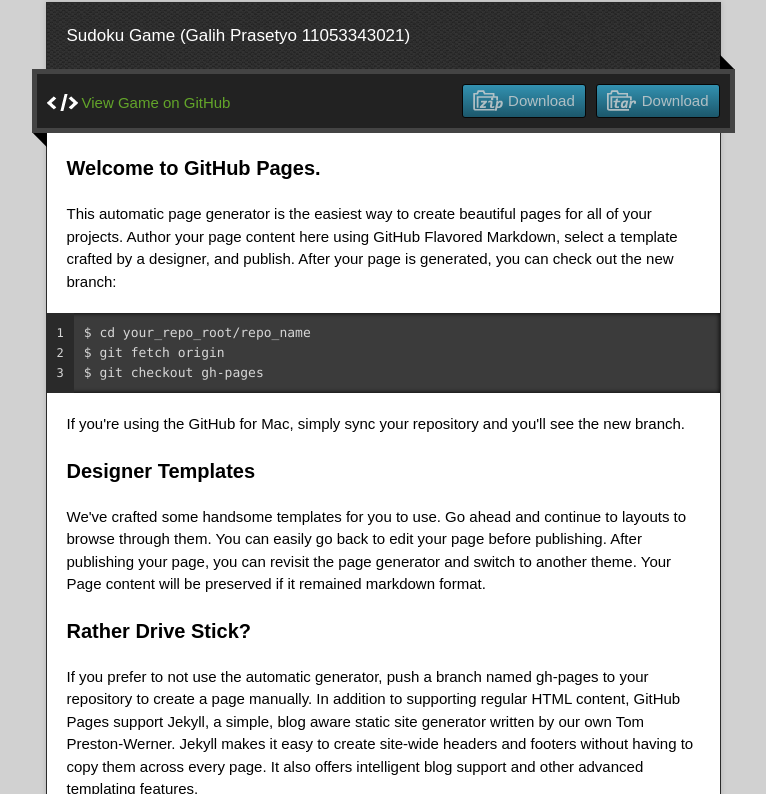
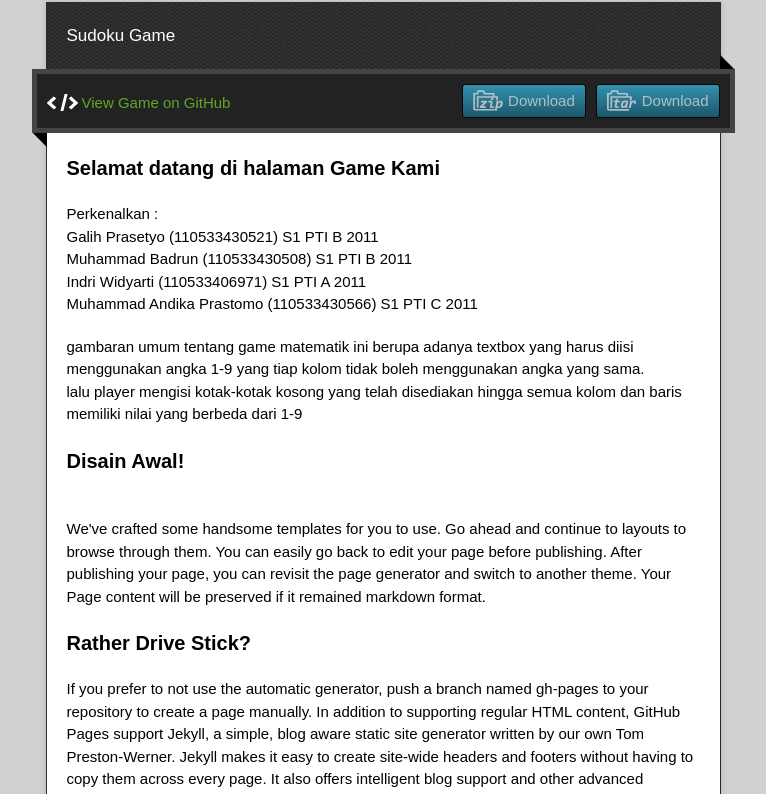
Before and after one commit to pendtiumpraz/game, a plain HTML site: page index.html in a window 1280 px wide. Shown: the part 128-922 px from the top of the page, without its empty margins (257-1023 px from the left). Drawn offline with nearby package versions, Linux system fonts and the light colour scheme.

Commit message:
Update index.html
Galih Prasetyo (110533430521) S1 PTI B 2011
Muhammad Badrun (110533430508) S1 PTI B 2011
Indri Widyarti (110533406971) S1 PTI A 2011
Muhammad Andika Prastomo (110533430566) S1 PTI C 2011

```diff
--- a/index.html
+++ b/index.html
@@ -22,10 +22,10 @@
 
   <div class="wrapper">
     <header>
-      <h1 class="title">Game</h1>
+      <h1 class="title">Sudoku Math Game</h1>
     </header>
     <div id="container">
-      <p class="tagline">Sudoku Game (Galih Prasetyo 11053343021)</p>
+      <p class="tagline">Sudoku Game</p>
       <div id="main" role="main">
         <div class="download-bar">
         <div class="inner">
@@ -36,18 +36,19 @@
         <span class="blc"></span><span class="trc"></span>
         </div>
         <article class="markdown-body">
-          <h3>Welcome to GitHub Pages.</h3>
+          <h3>Selamat datang di halaman Game Kami</h3>
 
-<p>This automatic page generator is the easiest way to create beautiful pages for all of your projects. Author your page content here using GitHub Flavored Markdown, select a template crafted by a designer, and publish. After your page is generated, you can check out the new branch:</p>
+<p>Perkenalkan :<br />
+Galih Prasetyo (110533430521) S1 PTI B 2011<br />
+Muhammad Badrun (110533430508) S1 PTI B 2011<br />
+Indri Widyarti (110533406971) S1 PTI A 2011<br />
+Muhammad Andika Prastomo (110533430566) S1 PTI C 2011</p>
 
-<pre><code>$ cd your_repo_root/repo_name
-$ git fetch origin
-$ git checkout gh-pages
-</code></pre>
+<p>gambaran umum tentang game matematik ini berupa adanya textbox yang harus diisi menggunakan angka 1-9 yang tiap kolom tidak boleh menggunakan angka yang sama.<br />
+lalu player mengisi kotak-kotak kosong yang telah disediakan hingga semua kolom dan baris memiliki nilai yang berbeda dari 1-9</p>
 
-<p>If you're using the GitHub for Mac, simply sync your repository and you'll see the new branch.</p>
-
-<h3>Designer Templates</h3>
+<h3>Disain Awal!</h3>
+<img src="">
 
 <p>We've crafted some handsome templates for you to use. Go ahead and continue to layouts to browse through them. You can easily go back to edit your page before publishing. After publishing your page, you can revisit the page generator and switch to another theme. Your Page content will be preserved if it remained markdown format.</p>
 
```
